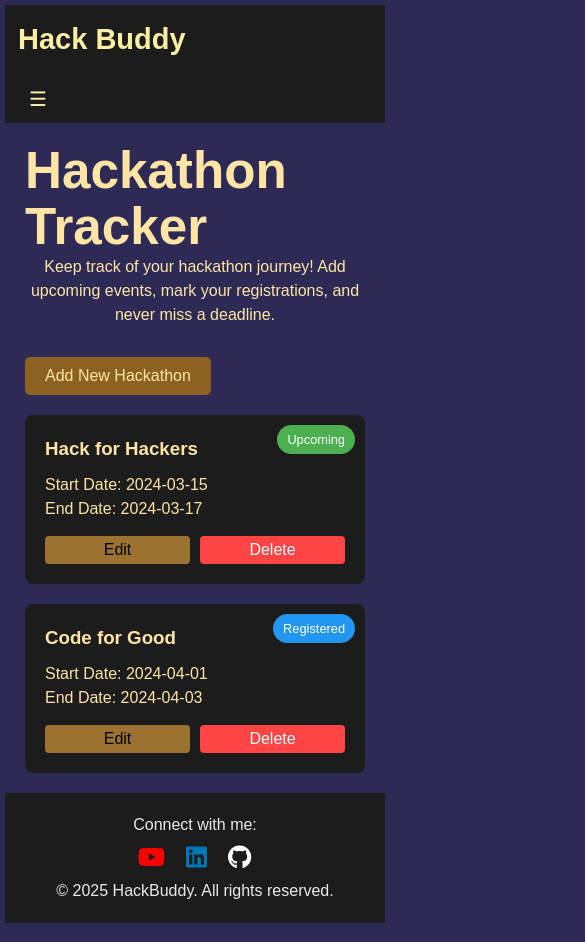
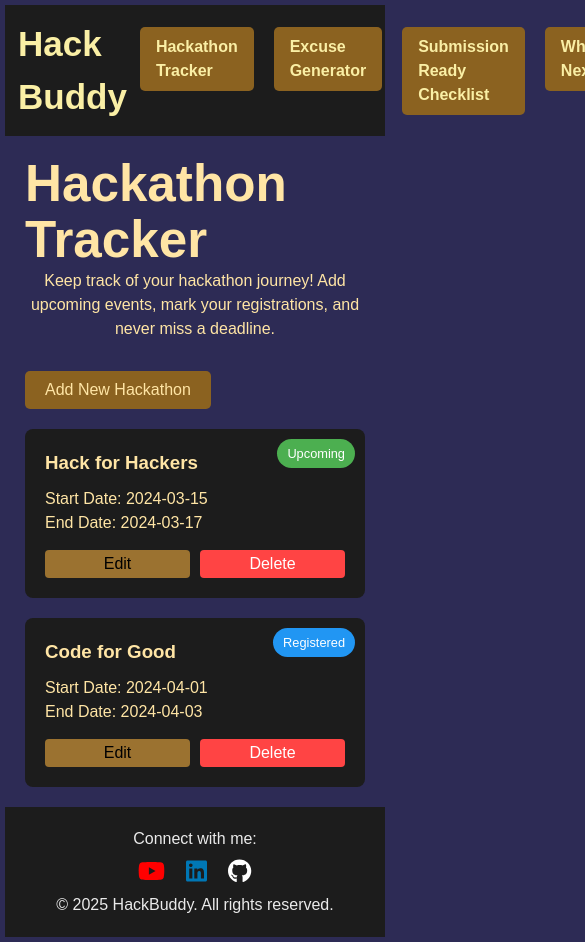
Before and after one commit to ewa-edun/HackBuddy, a React (Vite) app: page /hacktracker in a window 390 px wide. Shown: the top 942 px of the page, 585 px wide, since content can reach past the window. Built offline with nearby package versions, Linux system fonts and the light colour scheme.

Commit message:
put OG header back

```diff
--- a/src/components/Header.css
+++ b/src/components/Header.css
@@ -7,7 +7,7 @@ nav {
 }
 
 nav .title {
-    font-size: 29px;
+    font-size: 35px;
     margin: 10px;
     font-weight: bold;
     text-decoration: none;
@@ -32,49 +32,7 @@ nav .title {
     transition: all 0.3s ease;
 }
 
-/* Mobile Navigation (hidden by default) */
-.nav-buttons.mobile {
-    flex-direction: column; /* Stacks items vertically */
-    gap: 5px;
-    display: none; /* Hidden initially */
-}
-/* Links styling */
-.nav-buttons li a {
-    display: inline-block;
-    padding: 8px 16px;
-    background-color: #8B6220;
-    border-radius: 5px;
-    color: #FAEFA5;
-    text-decoration: none;
-    transition: all 0.3s ease;
-}
-
 .nav-buttons li a:hover {
     border-color: #FF6347;
     transform: translateY(-2px);
 }
-
-/* Media Query for Mobile */
-@media (max-width: 768px) {
-    nav {
-        flex-direction: column;
-        align-items: flex-start;
-    }
-
-    .nav-buttons {
-        display: none; /* Initially hidden */
-    }
-
-    .nav-buttons.active {
-        display: flex; /* Shows on toggle */
-    }
-
-    .menu-toggle {
-        display: block; /* Show toggle button */
-        background: none;
-        border: none;
-        color: #FAEFA5;
-        font-size: 20px;
-        cursor: pointer;
-    }
-}
--- a/src/components/Header.jsx
+++ b/src/components/Header.jsx
@@ -1,25 +1,13 @@
-import { useState } from "react";
 import "./Header.css";
 import { Link } from "react-router-dom";
 
 function Header() {
-  const [isMobile, setIsMobile] = useState(false);
-
-  return (
+  return(
     <div>
         <header>
           <nav className="navbar">
-          <Link to="/about" className="title">Hack Buddy</Link>
-
-          <button
-            className="menu-toggle"
-            onClick={() => setIsMobile(!isMobile)}
-          >
-            ☰
-          </button>
-
-          {/* Navigation Buttons */}
-          <ul className={`nav-buttons ${isMobile ? "active" : ""}`}>
+          <Link to='/about' className="title">Hack Buddy</Link>
+            <ul className="nav-buttons">
                 <li>
                   <Link to="/hacktracker">Hackathon Tracker</Link>
                 </li>
@@ -36,7 +24,7 @@ function Header() {
           </nav>
        </header>
     </div>
-  );
+  )
 }
 
-export default Header;
+export default Header
```
Lines whose indentation alone changed are shown as unchanged.
